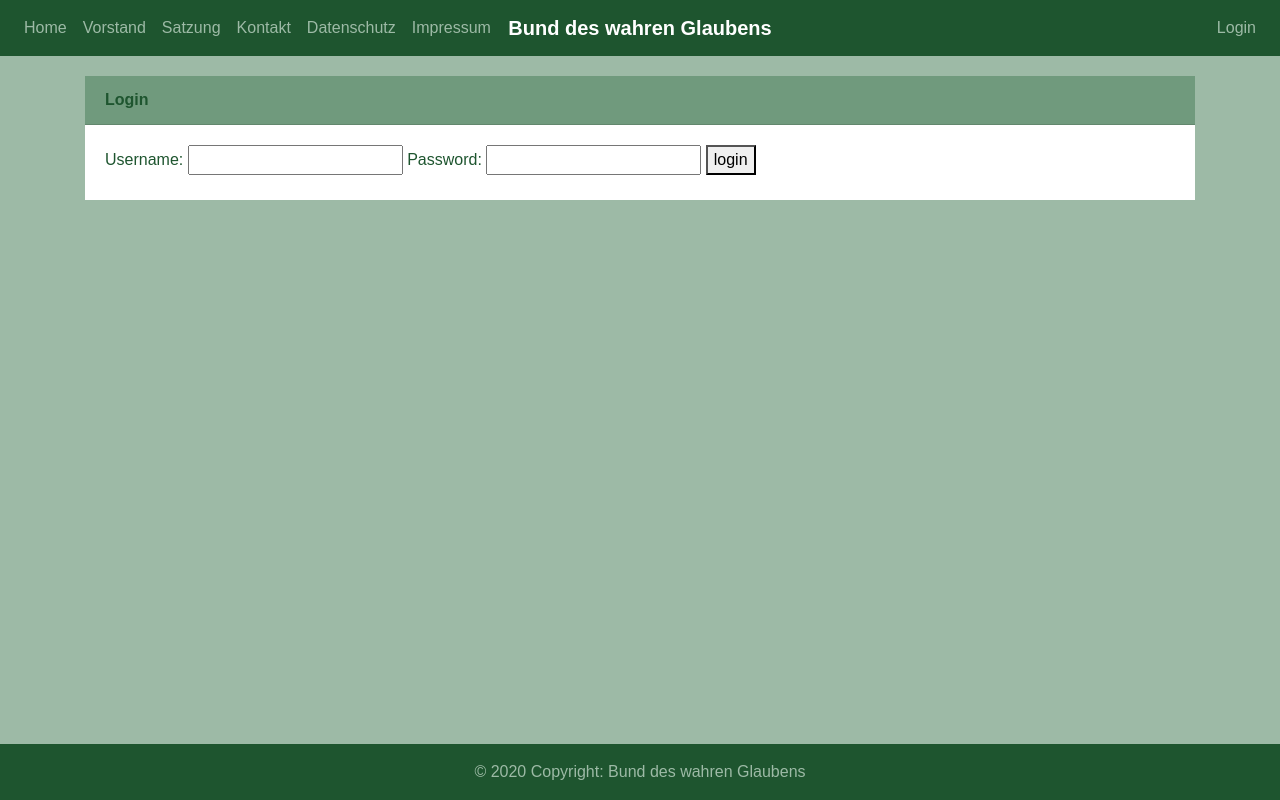
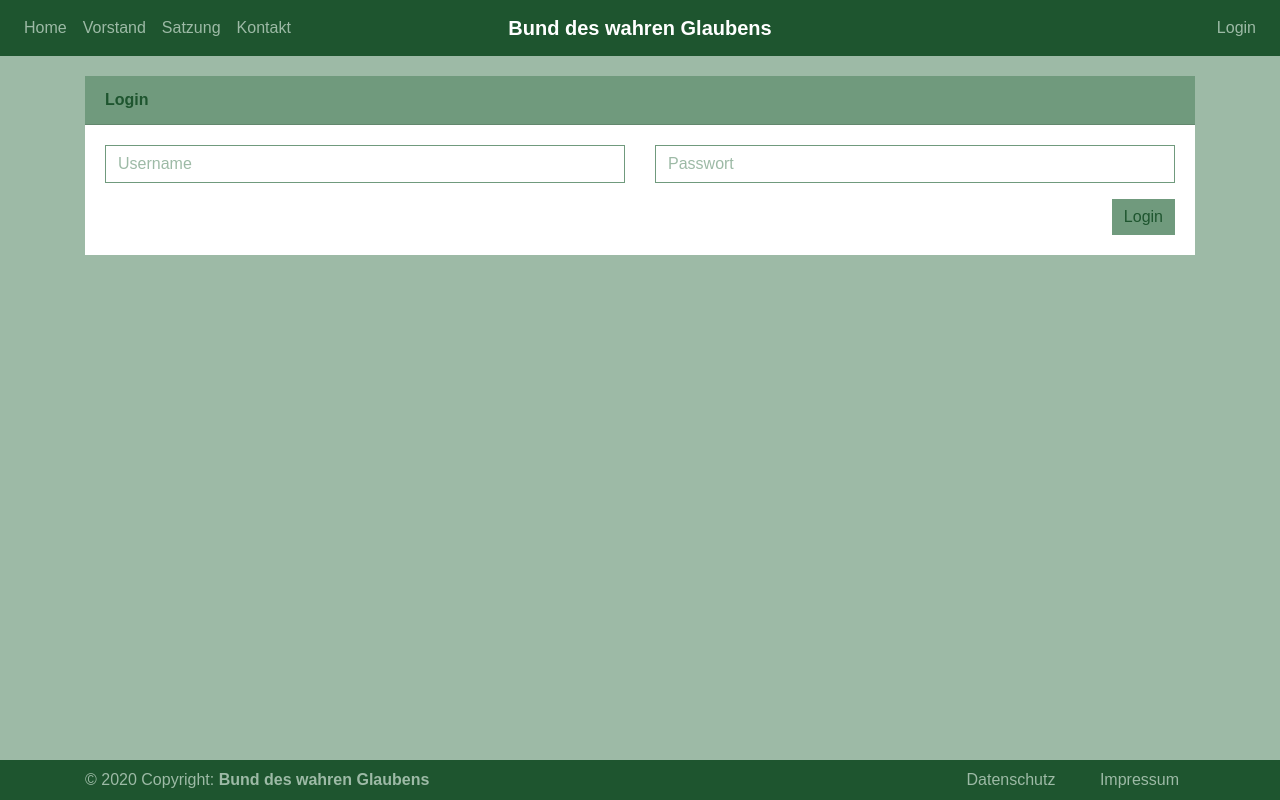
Before and after one commit to sxbxstxxn/bdwg, a Symfony app: template templates/security/login.html.twig in a window 1280 px wide. Run offline with Twig, Linux system fonts and the light colour scheme; the template is opened without the code that fills it, so the values that code supplies are empty; some libraries are stand-ins or nearby versions.

Commit message:
some things

```diff
--- a/config/bundles.php
+++ b/config/bundles.php
@@ -12,6 +12,4 @@ return [
     Symfony\Bundle\MonologBundle\MonologBundle::class => ['all' => true],
     Symfony\Bundle\DebugBundle\DebugBundle::class => ['dev' => true, 'test' => true],
     Symfony\Bundle\MakerBundle\MakerBundle::class => ['dev' => true],
-    Doctrine\Bundle\FixturesBundle\DoctrineFixturesBundle::class => ['dev' => true, 'test' => true],
-    EasyCorp\Bundle\EasyAdminBundle\EasyAdminBundle::class => ['all' => true],
 ];
--- a/public/css/base.css
+++ b/public/css/base.css
@@ -15,8 +15,35 @@ body {
     color:#1E552F;
 }
 
+.error {
+    color: red;
+}
+
 .bg-dark {
     background-color: #1E552F !important;
+    color: #9DBAA6;
+}
+
+.bg-dark a {
+    color: #9DBAA6;
+}
+
+.bg-dark a:hover {
+    color: #709A7D;
+}
+
+.btn {
+    border-radius: 0px;
+    border:none;
+}
+.btn-primary {
+    background-color: #709A7D;
+    color: #1E552F;
+}
+
+.btn-primary:hover {
+    background-color: #9DBAA6;
+    color: #1E552F;
 }
 
 .card {
@@ -24,6 +51,7 @@ body {
     margin-bottom: 20px;
     border:none;
     border-radius:0px;
+
 }
 
 .card-header {
@@ -33,6 +61,32 @@ body {
 
 .card-header:first-child {
     border-radius:0px;
+}
+
+/* Forms */
+.form-control {
+    border-radius:0px;
+    border-color: #709A7D;
+    color: #1E552F;
+}
+
+.form-control:focus {
+    color: #1E552F;
+    /*
+    outline:0px !important;
+    -webkit-appearance:none;
+    box-shadow: none !important;
+
+*/
+    border-color: #709A7D;
+    -webkit-box-shadow: 0px 0px 3px 3px #9DBAA6;
+    -moz-box-shadow:    0px 0px 3px 3px #9DBAA6;
+    box-shadow:         0px 0px 3px 3px #9DBAA6;
+
+}
+
+.form-control::placeholder {
+    color:#9DBAA6;
 }
 
 /* Navigation */
@@ -55,9 +109,8 @@ body {
     width:50%;
 }
 
-.footer {
-    position:absolute;
-    bottom:0;
-    width:100%;
-    color:#9DBAA6;
+
+
+.page-footer ul {
+    margin:0px;
 }
--- /dev/null
+++ b/templates/_footer.html.twig
@@ -0,0 +1,40 @@
+<!-- Footer -->
+<footer class="page-footer font-small blue fixed-bottom bg-dark">
+    <div class="container">
+        <!-- Grid row -->
+        <div class="row d-flex align-items-center">
+
+            <!-- Grid column -->
+            <div class="col-md-7 col-lg-8">
+
+                <!--Copyright-->
+                <div class="text-center text-md-left">© 2020 Copyright:
+                        <strong> Bund des wahren Glaubens</strong>
+                </div>
+
+            </div>
+            <!-- Grid column -->
+
+            <!-- Grid column -->
+            <div class="col-md-5 col-lg-4 ml-lg-0">
+
+                <!-- Links -->
+                <div class="text-center text-md-right">
+                    <ul class="list-unstyled list-inline">
+                        <li class="list-inline-item">
+                            <a class="nav-link" href="{{ path('datenschutz') }}">Datenschutz</a>
+                        </li>
+                        <li class="list-inline-item">
+                            <a class="nav-link" href="{{ path('impressum') }}">Impressum</a>
+                        </li>
+                    </ul>
+                </div>
+
+            </div>
+            <!-- Grid column -->
+
+        </div>
+        <!-- Grid row -->
+    </div>
+</footer>
+<!-- Footer -->
--- a/templates/_menu.html.twig
+++ b/templates/_menu.html.twig
@@ -13,12 +13,6 @@
             <li {% if route_name == "kontakt" %} class="nav-item active"{% else %} class="nav-item" {% endif %} >
                 <a class="nav-link" href="{{ path('kontakt') }}">Kontakt</a>
             </li>
-            <li {% if route_name == "datenschutz" %} class="nav-item active"{% else %} class="nav-item" {% endif %} >
-                <a class="nav-link" href="{{ path('datenschutz') }}">Datenschutz</a>
-            </li>
-            <li {% if route_name == "impressum" %} class="nav-item active"{% else %} class="nav-item" {% endif %} >
-                <a class="nav-link" href="{{ path('impressum') }}">Impressum</a>
-            </li>
         </ul>
     </div>
     <div class="mx-auto order-0">
@@ -29,9 +23,15 @@
     </div>
     <div class="navbar-collapse collapse w-100 order-3 dual-collapse2">
         <ul class="navbar-nav ml-auto">
-            <li {% if route_name == "login" %} class="nav-item active"{% else %} class="nav-item" {% endif %} >
-                <a class="nav-link" href="{{ path('login') }}">Login</a>
-            </li>
+            {% if is_granted('IS_AUTHENTICATED_FULLY') %}
+                <li class="nav-item">
+                    <a class="nav-link" href="{{ path('logout') }}">Logout</a>
+                </li>
+            {% else %}
+                <li {% if route_name == "login" %} class="nav-item active"{% else %} class="nav-item" {% endif %} >
+                    <a class="nav-link" href="{{ path('login') }}">Login</a>
+                </li>
+            {% endif %}
         </ul>
     </div>
 </nav>
--- a/templates/base.html.twig
+++ b/templates/base.html.twig
@@ -38,15 +38,7 @@
         <div class="container">
         {% block body %}{% endblock %}
         </div>
-        <!-- Footer -->
-        <footer class="footer font-small bg-dark">
-
-            <!-- Copyright -->
-            <div class="footer-copyright text-center py-3">© 2020 Copyright: Bund des wahren Glaubens</div>
-            <!-- Copyright -->
-
-        </footer>
-        <!-- Footer -->
+        {{ include('_footer.html.twig') }}
         {% block javascripts %}
             <!-- jQuery and Bootstrap JS -->
             <script src="https://code.jquery.com/jquery-3.4.1.js" integrity="sha256-WpOohJOqMqqyKL9FccASB9O0KwACQJpFTUBLTYOVvVU=" crossorigin="anonymous"></script>
--- a/templates/security/login.html.twig
+++ b/templates/security/login.html.twig
@@ -9,23 +9,20 @@
                 <div class="card-header">Login</div>
                 <div class="card-body">
                     {% if error %}
-                        <div>{{ error.messageKey|trans(error.messageData, 'security') }}</div>
+                        <div class="error">
+                            {{ error.messageKey|trans(error.messageData, 'security') }}
+                        </div>
                     {% endif %}
-
                     <form action="{{ path('login') }}" method="post">
-                        <label for="username">Username:</label>
-                        <input type="text" id="username" name="_username" value="{{ last_username }}"/>
-
-                        <label for="password">Password:</label>
-                        <input type="password" id="password" name="_password"/>
-
-                        {#
-                        If you want to control the URL the user
-                        is redirected to on success (more details below)
-                        <input type="hidden" name="_target_path" value="/account"/>
-                        #}
-
-                        <button type="submit">login</button>
+                        <div class="form-group row">
+                            <div class="col-md-6">
+                                <input type="text" class="form-control" id="username" name="_username" value="{{ last_username }}" placeholder="Username"/>
+                            </div>
+                            <div class="col-md-6">
+                                <input type="password" class="form-control" id="password" name="_password" placeholder="Passwort"/>
+                            </div>
+                        </div>
+                        <button type="submit" class="btn btn-primary float-right">Login</button>
                     </form>
                 </div>
             </div>
```
Also changed, not shown: composer.json (+6 -7 lines), src/DataFixtures/AppFixtures.php (deleted, +0 -17 lines), 5 other files.
